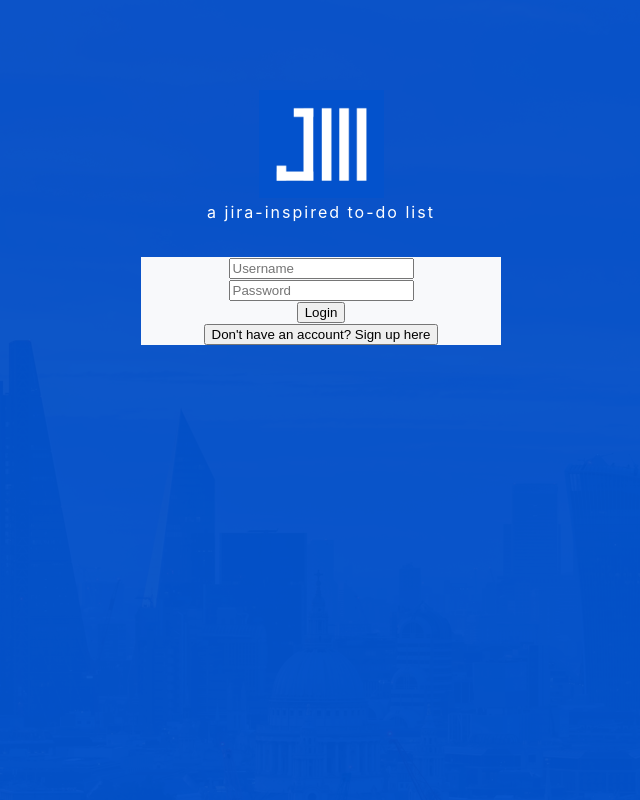
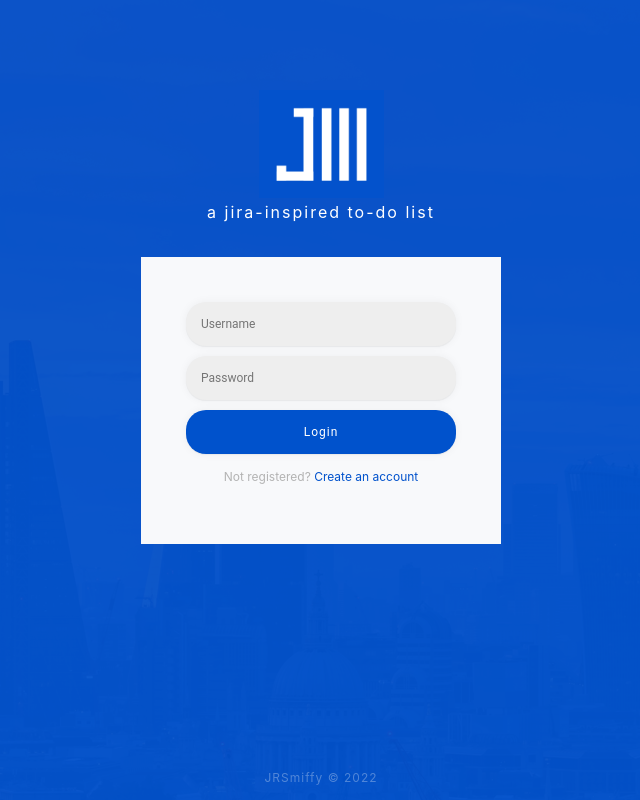
Before and after one commit to jrsmth/jara3, a React (Create React App) app in the folder frontend/client/: page / in a window 1280 px wide. Shown: the whole page, without its empty margins (319-959 px from the left). Built offline with nearby package versions, Linux system fonts and the light colour scheme.

Commit message:
frontend styling progress

```diff
--- a/frontend/client/package.json
+++ b/frontend/client/package.json
@@ -10,6 +10,7 @@
     "react": "^17.0.2",
     "react-bootstrap": "^1.5.2",
     "react-dom": "^17.0.2",
+    "react-helmet": "^6.1.0",
     "react-scripts": "5.0.0",
     "web-vitals": "^2.1.4"
   },
--- /dev/null
+++ b/frontend/client/src/components/footer/index.js
@@ -0,0 +1,12 @@
+import React from "react";
+import "../../css/footer.css";
+
+function Footer() {
+    return (
+    <footer>
+        JRSmiffy &copy; {new Date().getFullYear()}
+    </footer>
+    );
+}
+
+export default Footer;
--- a/frontend/client/src/components/login/index.js
+++ b/frontend/client/src/components/login/index.js
@@ -1,6 +1,7 @@
 import React, { useState } from "react";
 import { Container, Form, Button, Alert, Card } from "react-bootstrap";
 import { authenticate, register} from "../../api";
+import Footer from "../footer";
 import "../../css/login.css";
 import j3Logo from '../../res/j3_logo.png';
 
@@ -96,96 +97,27 @@ function Login({ onLoginSuccessful }) {
         <div id="container-login">
             <img id="logo" src={j3Logo} alt=""/>
             <p id="slogan"> a jira-inspired to-do list</p>
-        <Container id="container-login-inner">
-          {toggleAction != "Login" && (
-          <Card className="mt-5">
-            <Card.Body>
-              <Form className="w-100" onSubmit={onSubmitLogin}>
-                <Form.Group controlId="formBasicUsername">
-                  <Form.Control
-                    className="input-login"
-                    type="username"
-                    placeholder="Username"
-                    onChange={onUsernameChange}
-                    value={username}
-                  />
-                </Form.Group>
-
-                <Form.Group controlId="formBasicPassword">
-                  <Form.Control
-                    className="input-login"
-                    type="password"
-                    placeholder="Password"
-                    onChange={onPasswordChange}
-                    value={password}
-                  />
-                </Form.Group>
-                {hasResponse && (
-                  <Alert variant={"danger"}>
-                    {response}
-                  </Alert>
-                )}
-                <Button variant="primary" type="submit">
-                  Login
-                </Button>
-              </Form>
-            </Card.Body>
-          </Card>
-          )}
-
-          {toggleAction != "Register" && (
-          <Card className="mt-5">
-            <Card.Body>
-              <Form className="w-100" onSubmit={onSubmitRegister}>
-                <Form.Group controlId="formBasicUsername">
-                  <Form.Control
-                    className="input-login"
-                    type="username"
-                    placeholder="Username"
-                    onChange={onUsernameChange}
-                    value={username}
-                  />
-                </Form.Group>
-
-                <Form.Group controlId="formBasicPassword">
-                  <Form.Control
-                    className="input-login"
-                    type="password"
-                    placeholder="Password"
-                    onChange={onPasswordChange}
-                    value={password}
-                  />
-                </Form.Group>
-                {hasResponse && (
-                  <Alert variant={"danger"}>
-                    {response}
-                  </Alert>
-                )}
-                <Button variant="primary" type="submit">
-                  Register
-                </Button>
-              </Form>
-            </Card.Body>
-          </Card>
-          )}
-
-          <Card className="mt-5">
-            <Card.Body>
-              <Form className="w-100" onSubmit={onSubmitToggle}>
-                <Form.Group controlId="formBasicToggle">
-                  <Form.Control
-                    type="hidden"
-                    value={toggleAction}
-                  />
-                </Form.Group>
-                <Button variant="primary" type="submit">
-                  {toggleMessage}
-                </Button>
-              </Form>
-            </Card.Body>
-          </Card>
-        </Container>
+            <div id="container-login-inner">
+                <div class="form">
+                    <form class="register-form" onSubmit={onSubmitRegister}>
+                        <input class="input-register" type="text" placeholder="Username" onChange={onUsernameChange} value={username}/>
+                        <input class="input-register" type="password" placeholder="Password" onChange={onPasswordChange} value={password}/>
+                        <button type="submit">Create</button>
+                        <p class="message">Already registered? <a href="#" onclick="toggleError(false)">Sign In</a></p>
+                    </form>
+                    <form class="login-form" onSubmit={onSubmitLogin}>
+                        <input class="input-login" type="text" placeholder="Username" onChange={onUsernameChange} value={username}/>
+                        <input class="input-login" type="password" placeholder="Password" onChange={onPasswordChange} value={password}/>
+                        <button id="btn-login" type="submit">Login</button>
+                        <p class="message">Not registered? <a href="#" onclick="toggleError(false)">Create an account</a></p>
+                    </form>
                 </div>
+                  <div id="login-error" class="error alert alert-danger">
+                      <i class="fa fa-exclamation-circle" aria-hidden="true"></i> <span> Invalid username or password </span>
+                  </div>
+            </div>
+        </div>
+        <Footer/>
     </body>
   );
 }
--- /dev/null
+++ b/frontend/client/src/css/footer.css
@@ -0,0 +1,9 @@
+footer{
+    opacity: 0.3;
+    position: absolute;
+    bottom: 15px;
+    left: calc(50% - 80px);
+    font-size: 12px;
+    color: #fff;
+    width: 160px;
+}
--- a/frontend/client/src/css/login.css
+++ b/frontend/client/src/css/login.css
@@ -122,13 +122,3 @@ body {
     margin: 0 auto;
     box-shadow: 0 0 10px 0 rgba(0, 0, 0, 0.1), 0 2px 2px 0 rgba(0, 0, 0, 0.2);
 }
-
-footer{
-    opacity: 0.3;
-    position: absolute;
-    bottom: 15px;
-    left: calc(50% - 80px);
-    font-size: 12px;
-    color: #fff;
-    width: 160px;
-}
```
Also changed, not shown: 2 other files (tests, documents, lock files or other folders). Lines whose indentation alone changed are shown as unchanged.
